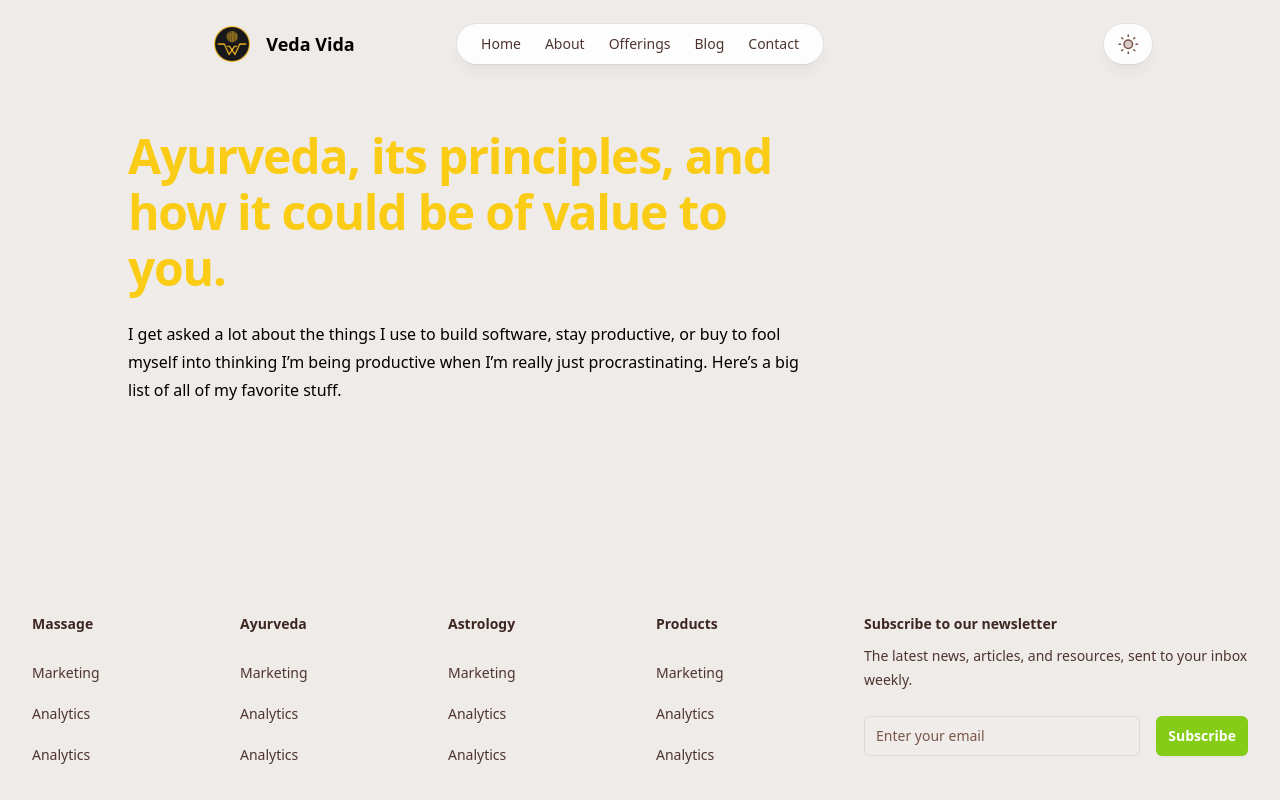
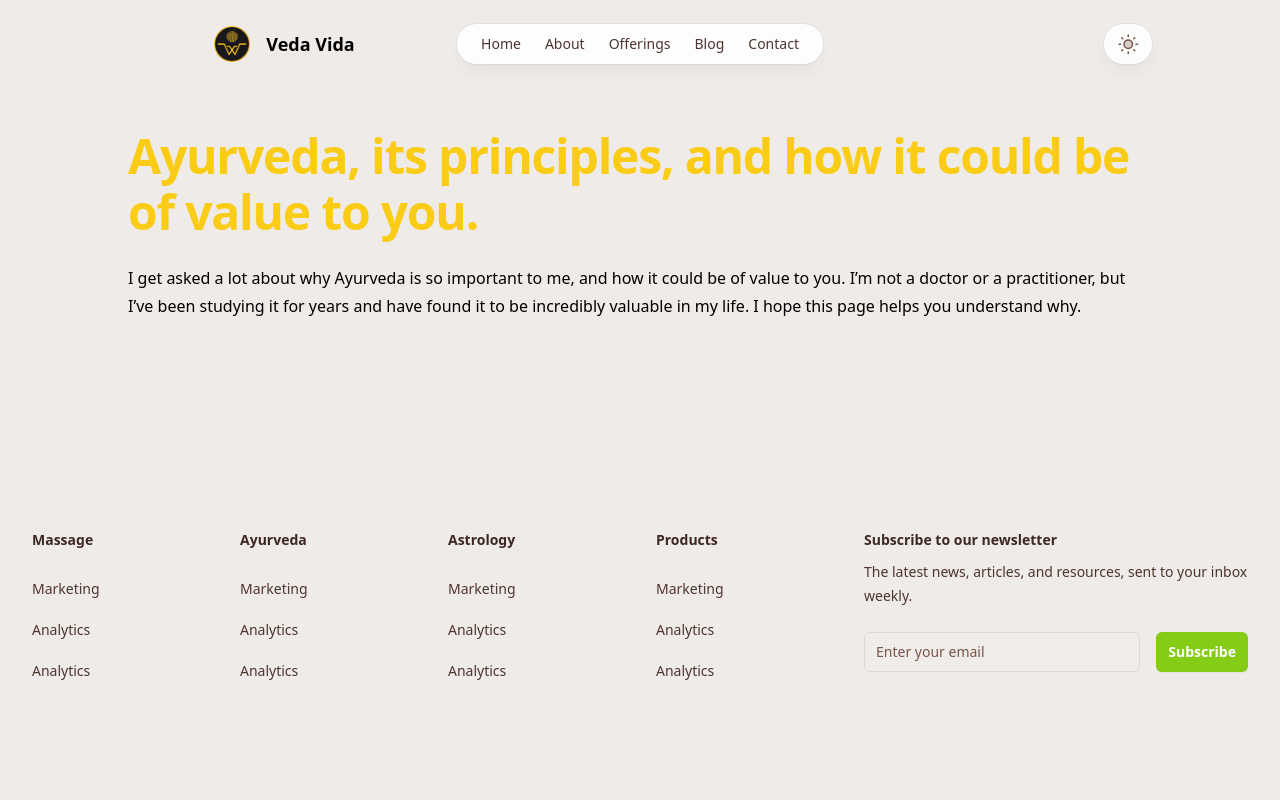
Before and after one commit to cv-us/vv, a Next.js app: page /ayurveda in a window 1280 px wide. Shown: the top 800 px of the page. Built offline with nearby package versions, Linux system fonts and the light colour scheme.

Commit message:
widen simple layout header

```diff
--- a/src/app/ayurveda/page.jsx
+++ b/src/app/ayurveda/page.jsx
@@ -32,7 +32,7 @@ export default function Uses() {
   return (
     <SimpleLayout
       title="Ayurveda, its principles, and how it could be of value to you."
-      intro="I get asked a lot about the things I use to build software, stay productive, or buy to fool myself into thinking I’m being productive when I’m really just procrastinating. Here’s a big list of all of my favorite stuff."
+      intro="I get asked a lot about why Ayurveda is so important to me, and how it could be of value to you. I’m not a doctor or a practitioner, but I’ve been studying it for years and have found it to be incredibly valuable in my life. I hope this page helps you understand why."
     >
       <div className="space-y-20">
         {/* <ToolsSection title="Workstation">
--- a/src/components/SimpleLayout.jsx
+++ b/src/components/SimpleLayout.jsx
@@ -3,7 +3,7 @@ import { Container } from '@/components/Container'
 export function SimpleLayout({ title, intro, children }) {
   return (
     <Container className="mt-16 sm:mt-32">
-      <header className="max-w-2xl">
+      <header className="max-w-full">
         <h1 className="text-4xl font-bold tracking-tight text-yellow-400 dark:text-zinc-100 sm:text-5xl">
           {title}
         </h1>
```
